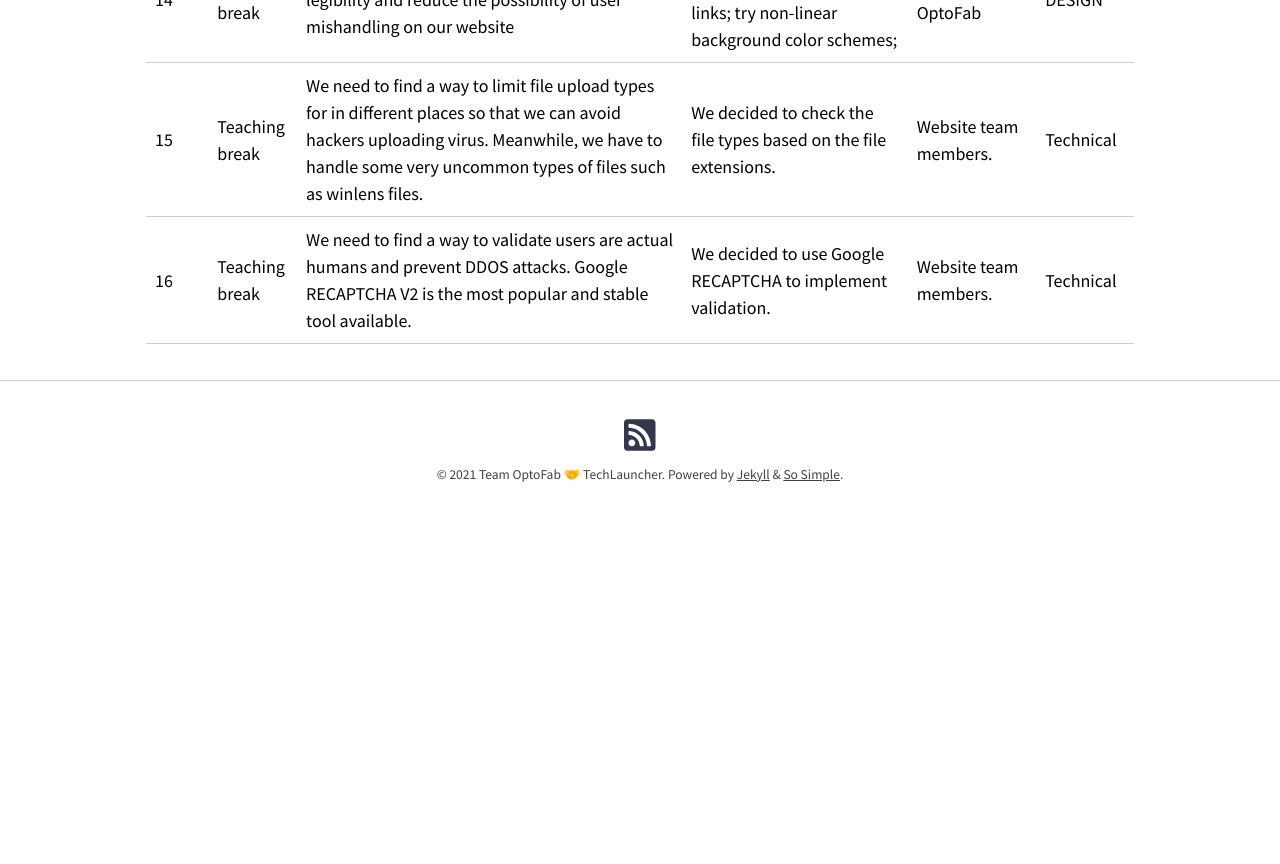
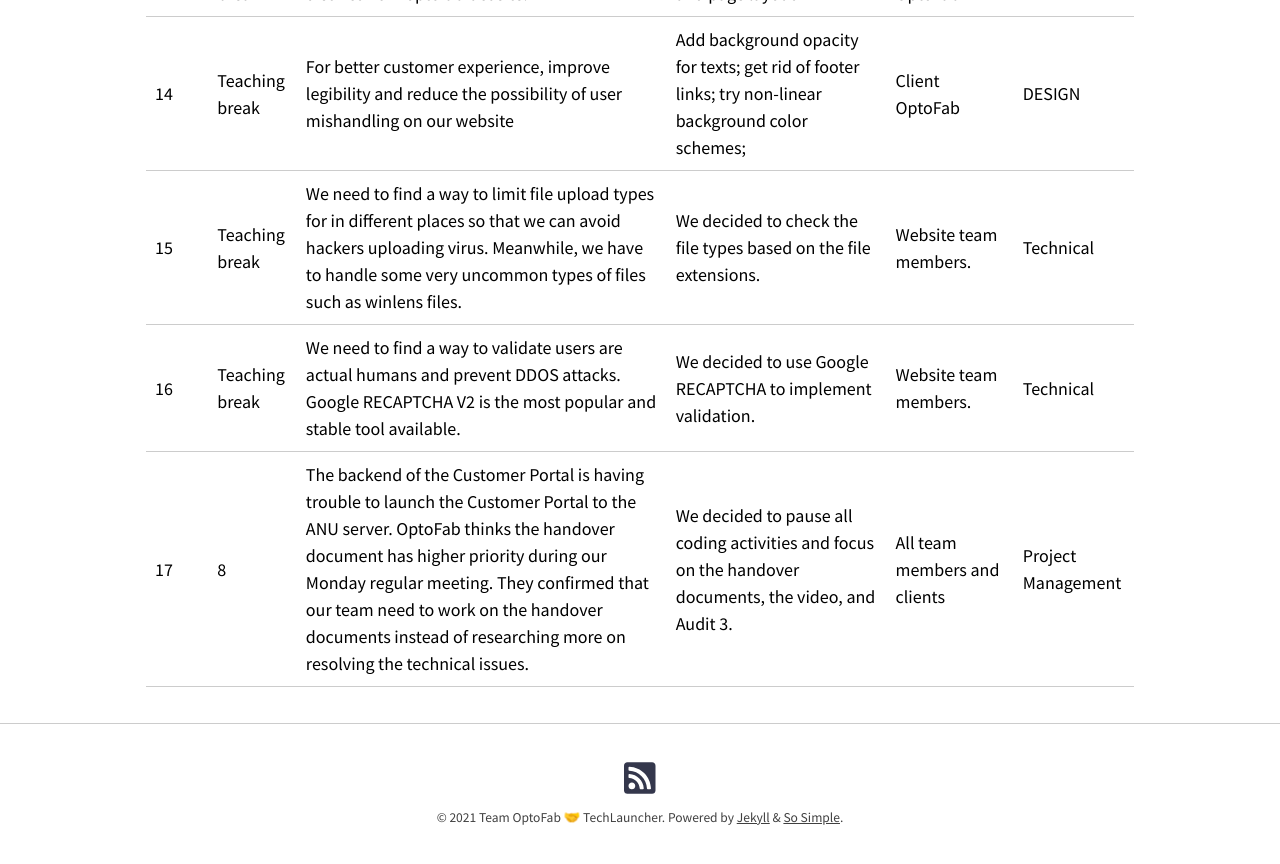
Before and after one commit to optofab/optofab.github.io, a Jekyll site: the page built from decision_making.md, in a window 1280 px wide and 900 px high, scrolled down 3045 px. Shown: the top 864 px of the window. Built offline with Jekyll 4.4.1, drawn with Linux system fonts in a browser that asks for light colours; nearby versions of some CDN libraries; emoji names are drawn with the system emoji font; before the commit the page ends 3602 px from its top, so only the background shows below that.

Commit message:
Update decision_making.md

```diff
--- a/decision_making.md
+++ b/decision_making.md
@@ -22,4 +22,5 @@
 | 13        | Teaching break | Visual effects of the web portal should be distinct from optofab-act site.                                                                                                                                                                                                                                                                                                                                                                                                                                                      | Redesign the color scheme and page layout                                                                                                                                                                                                                                                                                                                                                                                           | Client OptoFab                                      | DESIGN        |
 | 14        | Teaching break | For better customer experience, improve legibility and reduce the possibility of user mishandling on our website                                                                                                                                                                                                                                                                                                                                                                                                                | Add background opacity for texts; get rid of footer links; try non-linear background color schemes;                                                                                                                                                                                                                                                                                                                                 | Client OptoFab                                      | DESIGN        |
 | 15        | Teaching break        |  We need to find a way to limit file upload types for in different places so that we can avoid hackers uploading virus. Meanwhile, we have to handle some very uncommon types of files such as winlens files.                                                                                                                                                                                                                                                                                                                                  | We decided to check the file types based on the file extensions.                                                                           | Website team members. | Technical
-| 16        | Teaching break        |  We need to find a way to validate users are actual humans and prevent DDOS attacks. Google RECAPTCHA V2 is the most popular and stable tool available.                                                                                                                                                                                                                                                                                                | We decided to use Google RECAPTCHA to implement validation.                                                                            | Website team members. | Technical
+| 16        | Teaching break        |  We need to find a way to validate users are actual humans and prevent DDOS attacks. Google RECAPTCHA V2 is the most popular and stable tool available.                                                                                                                                                                                                                                                                                                | We decided to use Google RECAPTCHA to implement validation.                                                                            | Website team members. | Technical|
+| 17        | 8        |  The backend of the Customer Portal is having trouble to launch the Customer Portal to the ANU server. OptoFab thinks the handover document has higher priority during our Monday regular meeting. They confirmed that our team need to work on the handover documents instead of researching more on resolving the technical issues.                                                                                                                                                                                                                                                                                               | We decided to pause all coding activities and focus on the handover documents, the video, and Audit 3.                                                                            | All team members and clients | Project Management|
```
